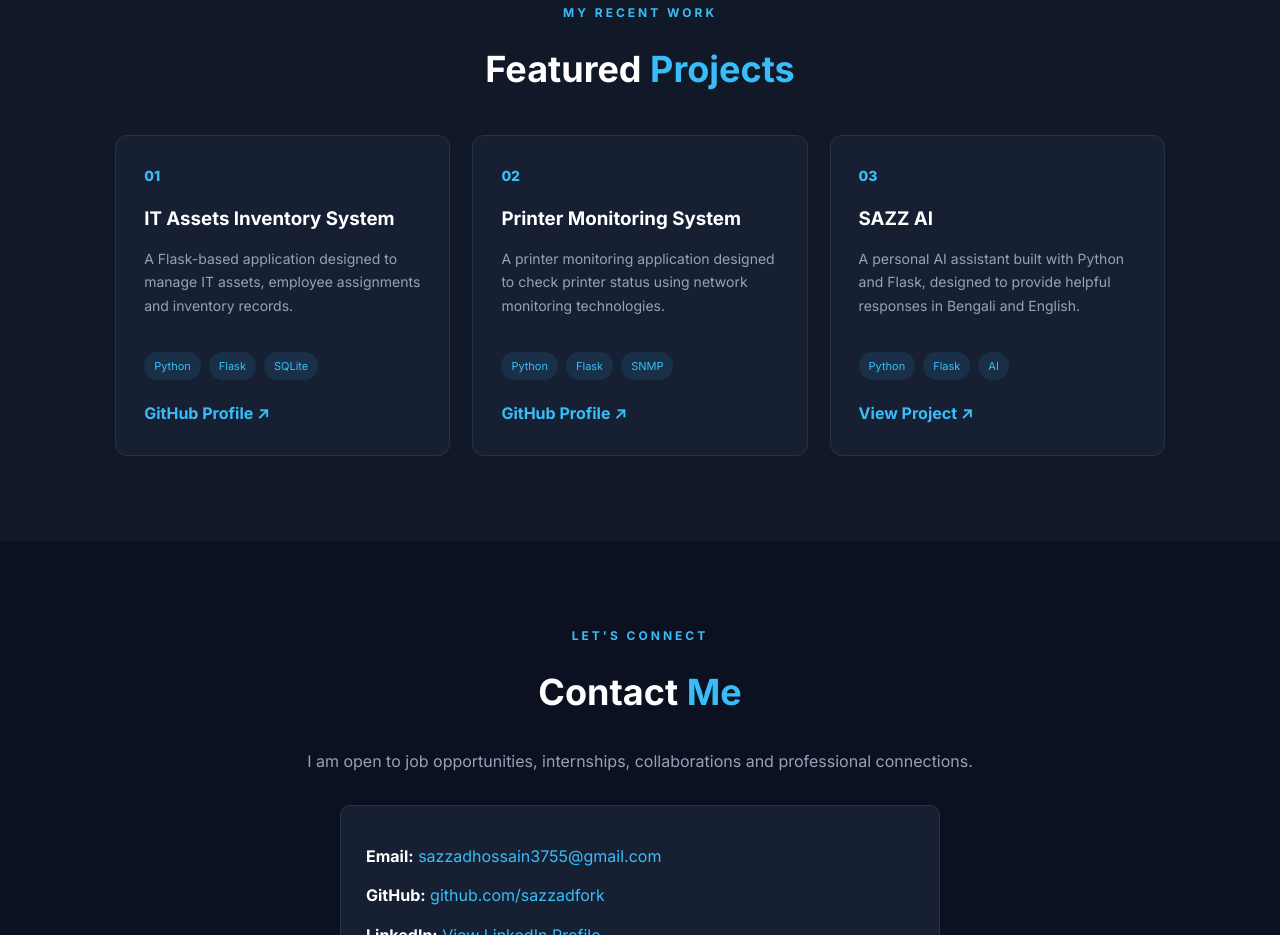
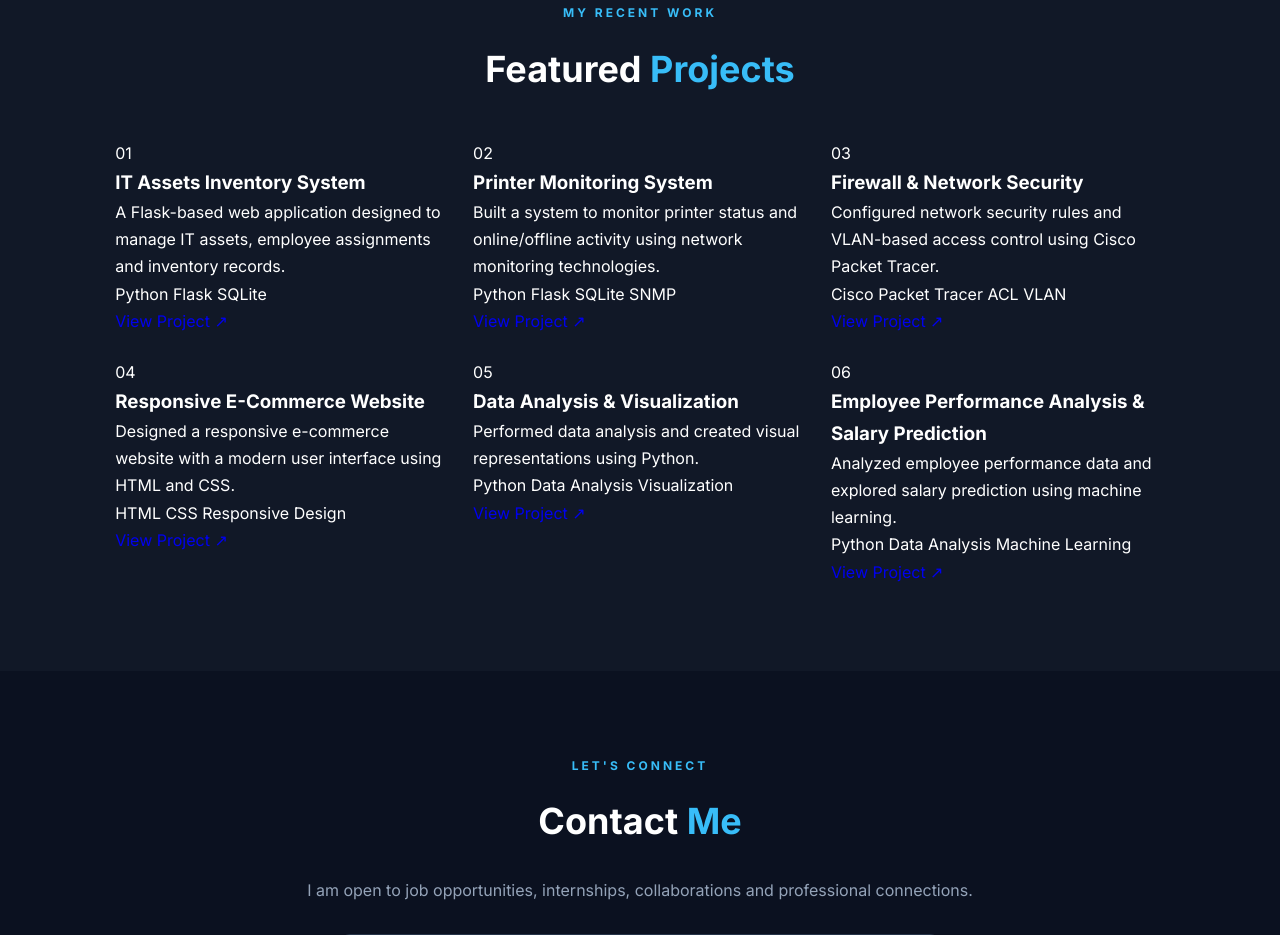
Before and after one commit to sazzadfork/my-portfolio, a plain HTML site: page index.html in a window 1280 px wide. Shown: the part 2353-3288 px from the top of the page. Drawn offline with Linux system fonts and the light colour scheme.

Commit message:
Update portfolio projects section

```diff
--- a/index.html
+++ b/index.html
@@ -159,6 +159,7 @@
         </div>
     </section>
 
+
 <!-- Projects Section -->
 <section id="projects" class="section alternate">
     <div class="container reveal">
@@ -168,63 +169,124 @@
 
         <div class="project-grid">
 
+            <!-- Project 01 -->
             <article class="project-card">
                 <div class="project-number">01</div>
                 <h3>IT Assets Inventory System</h3>
                 <p>
-                        A Flask-based application designed to manage
-                        IT assets, employee assignments and inventory records.
+                    A Flask-based web application designed to
+                    manage IT assets, employee assignments
+                    and inventory records.
                 </p>
                 <div class="project-tags">
                     <span>Python</span>
                     <span>Flask</span>
                     <span>SQLite</span>
                 </div>
-                    <a href="https://github.com/sazzadfork"
+                <a href="https://github.com/sazzadfork/IT-Assets-Inventory-System/tree/main"
                    target="_blank" rel="noopener noreferrer"
-                       class="project-link">GitHub Profile ↗</a>
+                   class="project-link">View Project ↗</a>
             </article>
 
+            <!-- Project 02 -->
             <article class="project-card">
                 <div class="project-number">02</div>
                 <h3>Printer Monitoring System</h3>
                 <p>
-                        A printer monitoring application designed to
-                        check printer status using network monitoring
-                        technologies.
+                    Built a system to monitor printer status
+                    and online/offline activity using
+                    network monitoring technologies.
                 </p>
                 <div class="project-tags">
                     <span>Python</span>
                     <span>Flask</span>
+                    <span>SQLite</span>
                     <span>SNMP</span>
                 </div>
-                    <a href="https://github.com/sazzadfork"
+                <a href="https://github.com/sazzadfork/printer-monitoring-system"
                    target="_blank" rel="noopener noreferrer"
-                       class="project-link">GitHub Profile ↗</a>
+                   class="project-link">View Project ↗</a>
             </article>
 
+            <!-- Project 03 -->
             <article class="project-card">
                 <div class="project-number">03</div>
-                    <h3>SAZZ AI</h3>
+                <h3>Firewall & Network Security</h3>
                 <p>
-                        A personal AI assistant built with Python and
-                        Flask, designed to provide helpful responses
-                        in Bengali and English.
+                    Configured network security rules
+                    and VLAN-based access control
+                    using Cisco Packet Tracer.
+                </p>
+                <div class="project-tags">
+                    <span>Cisco Packet Tracer</span>
+                    <span>ACL</span>
+                    <span>VLAN</span>
+                </div>
+                <a href="https://github.com/sazzadfork/Firewall-and-Network-Security"
+   target="_blank" rel="noopener noreferrer"
+   class="project-link">View Project ↗</a>
+            </article>
+
+            <!-- Project 04 -->
+            <article class="project-card">
+                <div class="project-number">04</div>
+                <h3>Responsive E-Commerce Website</h3>
+                <p>
+                    Designed a responsive e-commerce website
+                    with a modern user interface using
+                    HTML and CSS.
+                </p>
+                <div class="project-tags">
+                    <span>HTML</span>
+                    <span>CSS</span>
+                    <span>Responsive Design</span>
+                </div>
+                <a href="https://github.com/sazzadfork/-Responsive-e-commerce-website-"
+                   target="_blank" rel="noopener noreferrer"
+                   class="project-link">View Project ↗</a>
+            </article>
+
+            <!-- Project 05 -->
+            <article class="project-card">
+                <div class="project-number">05</div>
+                <h3>Data Analysis & Visualization</h3>
+                <p>
+                    Performed data analysis and created
+                    visual representations using Python.
                 </p>
                 <div class="project-tags">
                     <span>Python</span>
-                        <span>Flask</span>
-                        <span>AI</span>
+                    <span>Data Analysis</span>
+                    <span>Visualization</span>
                 </div>
-                    <a href="https://github.com/sazzadfork/sazz-ai"
+                <a href="https://github.com/sazzadfork/Data-analysis-visualizatio"
+                   target="_blank" rel="noopener noreferrer"
+                   class="project-link">View Project ↗</a>
+            </article>
+
+            <!-- Project 06 -->
+            <article class="project-card">
+                <div class="project-number">06</div>
+                <h3>Employee Performance Analysis & Salary Prediction</h3>
+                <p>
+                    Analyzed employee performance data
+                    and explored salary prediction
+                    using machine learning.
+                </p>
+                <div class="project-tags">
+                    <span>Python</span>
+                    <span>Data Analysis</span>
+                    <span>Machine Learning</span>
+                </div>
+                <a href="https://github.com/sazzadfork/Employee-Perfromance-Analysis-Salary-Prediction"
                    target="_blank" rel="noopener noreferrer"
                    class="project-link">View Project ↗</a>
             </article>
 
         </div>
-
     </div>
 </section>
+
 
     <!-- Contact Section -->
     <section id="contact" class="section">
--- a/style.css
+++ b/style.css
@@ -293,65 +293,34 @@ footer span {
     color: var(--accent);
 }
 
+
 /* Projects */
 
 .project-grid {
     display: grid;
-    grid-template-columns: repeat(auto-fit, minmax(250px, 1fr));
-    gap: 22px;
-    margin-top: 35px;
+    grid-template-columns: repeat(3, minmax(0, 1fr));
+    gap: 28px;
+    margin-top: 40px;
     text-align: left;
 }
 
-.project-card {
-    background: var(--card);
-    padding: 28px;
-    border: 1px solid var(--border);
-    border-radius: 12px;
-    transition: 0.3s;
+/* Tablet */
+@media (max-width: 900px) {
+    .project-grid {
+        grid-template-columns: repeat(2, minmax(0, 1fr));
+        gap: 22px;
+    }
 }
 
-.project-card:hover {
-    transform: translateY(-7px);
-    border-color: var(--accent);
+/* Mobile */
+@media (max-width: 600px) {
+    .project-grid {
+        grid-template-columns: 1fr;
+        gap: 18px;
+    }
 }
 
-.project-number {
-    color: var(--accent);
-    font-size: 14px;
-    font-weight: 800;
-    margin-bottom: 15px;
-}
 
-.project-card h3 {
-    margin-bottom: 12px;
-}
-
-.project-card p {
-    color: var(--muted);
-    font-size: 14px;
-    min-height: 85px;
-}
-
-.project-tags {
-    display: flex;
-    flex-wrap: wrap;
-    gap: 8px;
-    margin: 20px 0;
-}
-
-.project-tags span {
-    font-size: 11px;
-    padding: 5px 10px;
-    border-radius: 20px;
-    color: var(--accent);
-    background: rgba(56, 189, 248, 0.1);
-}
-
-.project-link {
-    color: var(--accent);
-    font-weight: 700;
-}
 
 /* Contact */
 
@@ -519,3 +488,40 @@ footer {
         animation-duration: 0.01ms !important;
     }
 }
+
+/* Project Grid Desktop */
+
+.project-grid {
+    display: grid;
+    grid-template-columns: repeat(3, minmax(0, 1fr));
+    gap: 24px;
+}
+
+/* Project Grid Responsive */
+
+@media (max-width: 900px) {
+    .project-grid {
+        grid-template-columns: repeat(2, minmax(0, 1fr));
+    }
+}
+
+@media (max-width: 600px) {
+    .project-grid {
+        grid-template-columns: 1fr;
+    }
+}
+
+
+/* Project Grid Responsive */
+
+@media (max-width: 900px) {
+    .project-grid {
+        grid-template-columns: repeat(2, minmax(0, 1fr));
+    }
+}
+
+@media (max-width: 600px) {
+    .project-grid {
+        grid-template-columns: 1fr;
+    }
+}
```
Lines whose indentation alone changed are shown as unchanged.
